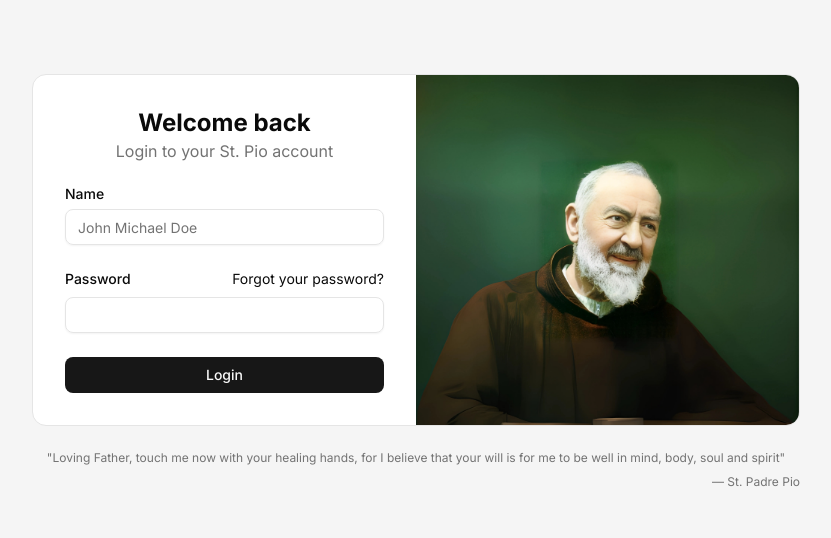
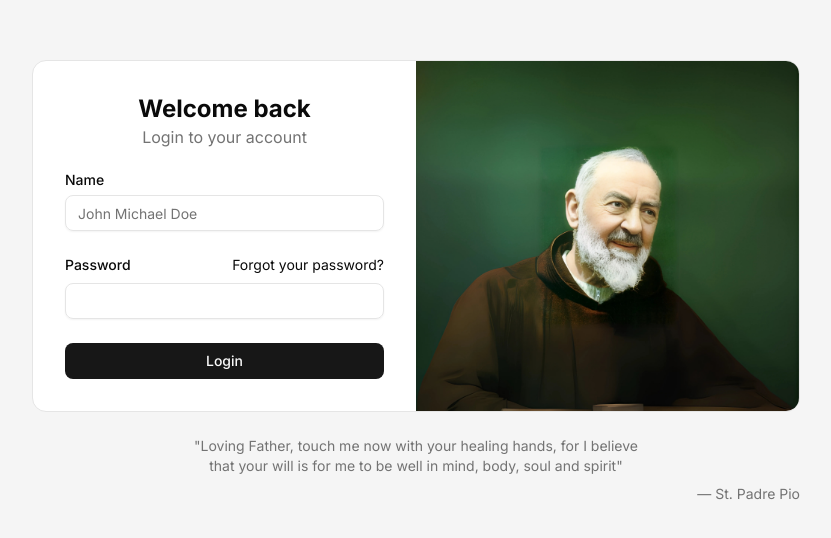
Before and after one commit to japetalio11/birthing-panel, a Next.js app: page / in a window 1280 px wide. Shown: the part 114-652 px from the top of the page, without its empty margins (224-1055 px from the left). Built offline with nearby package versions, Linux system fonts and the light colour scheme.

Commit message:
latest commit as of 5/15/2025 17:39

```diff
--- a/components/LoginForm.tsx
+++ b/components/LoginForm.tsx
@@ -79,7 +79,7 @@ export default function LoginForm({
               <div className="flex flex-col items-center text-center">
                 <h1 className="text-2xl font-bold">Welcome back</h1>
                 <p className="text-balance text-muted-foreground">
-                  Login to your St. Pio account
+                  Login to your account
                 </p>
               </div>
               <div className="grid gap-2">
@@ -111,8 +111,13 @@ export default function LoginForm({
                   onChange={(e) => setPassword(e.target.value)}
                 />
               </div>
-              <Button type="submit" className="w-full" disabled={isLoading}>
-                {isLoading ? "Logging in..." : "Login"}
+              <Button
+                type="submit"
+                className="w-full"
+                disabled={isLoading}
+                onKeyDown={(e) => e.key === 'Enter' && handleSubmit(e)}
+                >
+                {isLoading ? "Login" : "Login"}
               </Button>
             </div>
           </form>
@@ -127,7 +132,7 @@ export default function LoginForm({
           </div>
         </CardContent>
       </Card>
-      <div className="text-balance text-center text-xs text-muted-foreground [&_a]:underline [&_a]:underline-offset-4 hover:[&_a]:text-primary">
+      <div className="text-balance text-center text-sm text-muted-foreground [&_a]:underline [&_a]:underline-offset-4 hover:[&_a]:text-primary">
         "Loving Father, touch me now with your healing hands, for I believe that your will is for me to be well in mind, body, soul and spirit"
         <div className="text-right py-2">
           — St. Padre Pio
```
